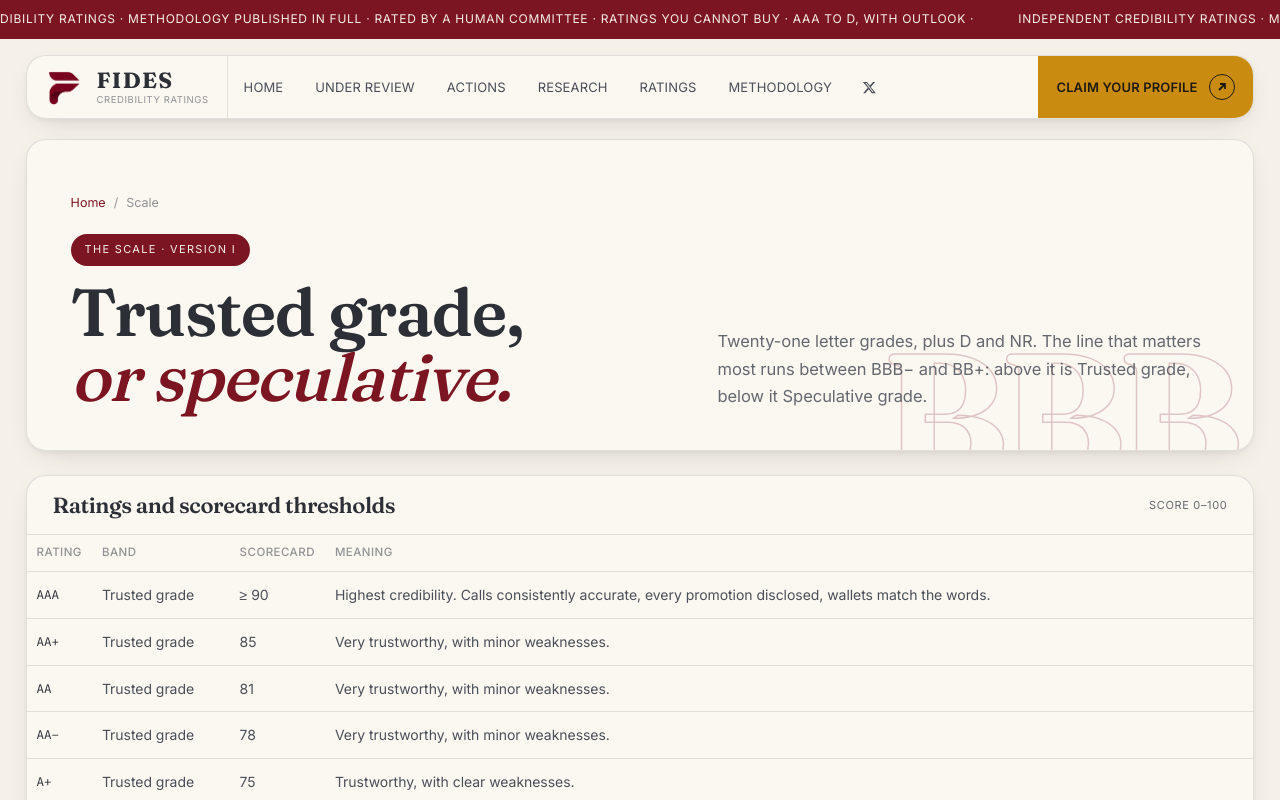
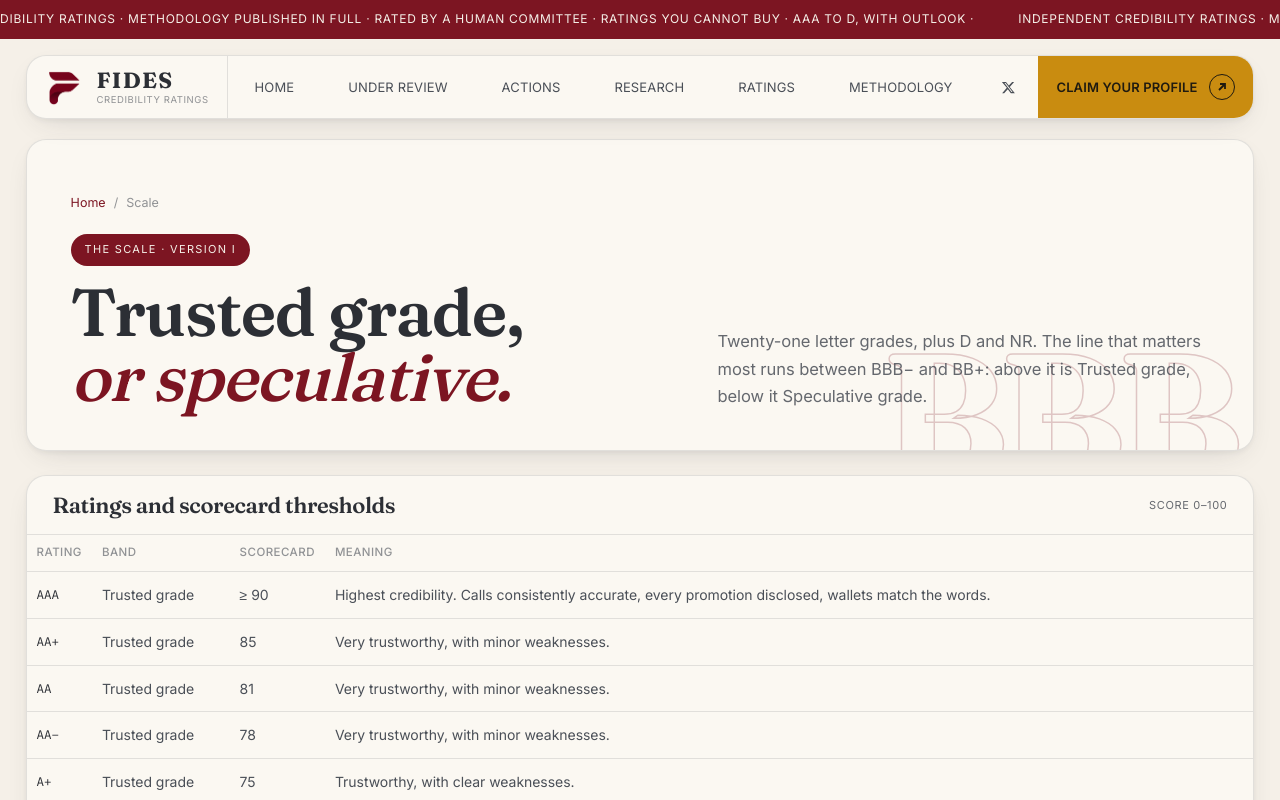
Before and after one commit to FidesRating/Fides, a Next.js app: page /scale in a window 1280 px wide. Shown: the top 800 px of the page. Built offline with nearby package versions, Linux system fonts and the light colour scheme; no server answers.

Commit message:
style(web): spread header nav links evenly across the bar

```diff
--- a/app/globals.css
+++ b/app/globals.css
@@ -52,7 +52,8 @@ h2 em,h1 em{font-style:italic;color:var(--brass);font-weight:500}
 .nav a:hover{background:var(--brass-soft)}
 .nav a.on{background:var(--brass);color:var(--paper);border-right-color:var(--rule)}
 .nav a .n{opacity:.55;margin-right:4px}
-.nav a.ic{padding:0 14px}
+.nav a{flex:1 1 auto;justify-content:center}
+.nav a.ic{padding:0 22px;flex:0 0 auto}
 .claim{display:flex;align-items:center;gap:12px;padding:0 18px;background:var(--speculative);color:#1f1a10;font-family:var(--mono);font-size:12px;font-weight:600;letter-spacing:.06em;border-left:var(--bw) solid var(--rule)}
 .claim:hover{background:#d99a1c}
 .arrow-box{width:26px;height:26px;border:var(--bw) solid currentColor;display:grid;place-items:center}
```
